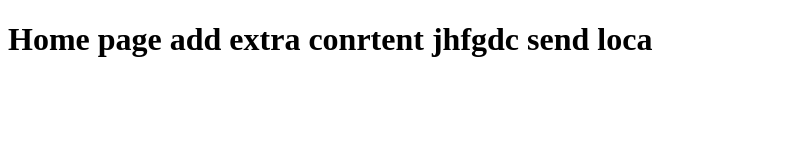
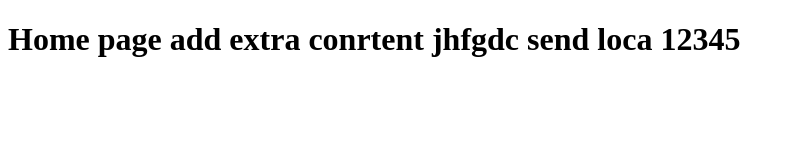
Before and after one commit to VijayP2162/Demo, a plain HTML site: page index.html in a window 1280 px wide. Shown: the whole page, without its empty margins (0-795 px from the left). Drawn offline with Linux system fonts and the light colour scheme.

Commit message:
Update index.html

```diff
--- a/index.html
+++ b/index.html
@@ -6,6 +6,6 @@
     <title>Document</title>
 </head>
 <body>
-    <h1>Home page add extra conrtent jhfgdc send loca</h1>
+    <h1>Home page add extra conrtent jhfgdc send loca 12345</h1>
 </body>
 </html>
```
